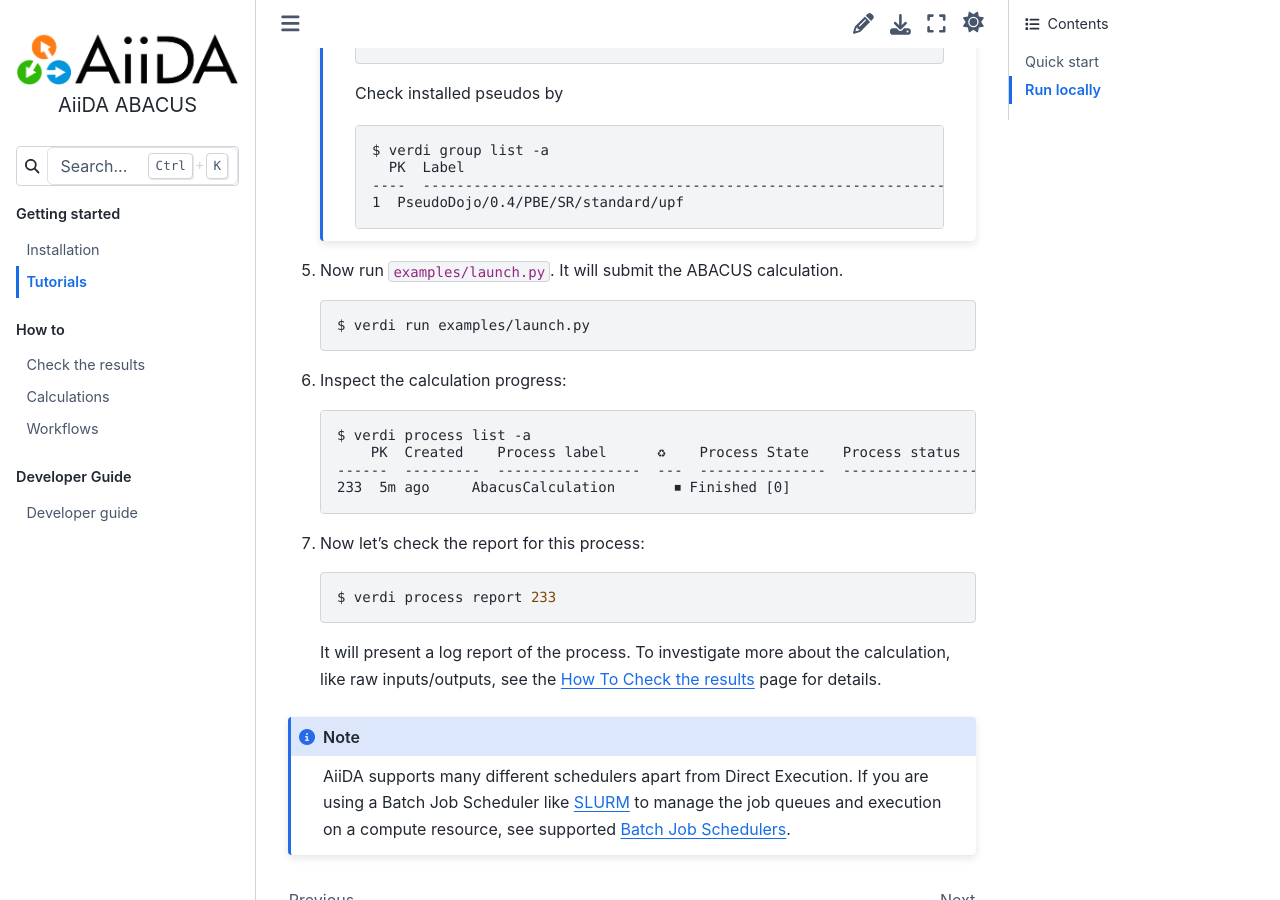
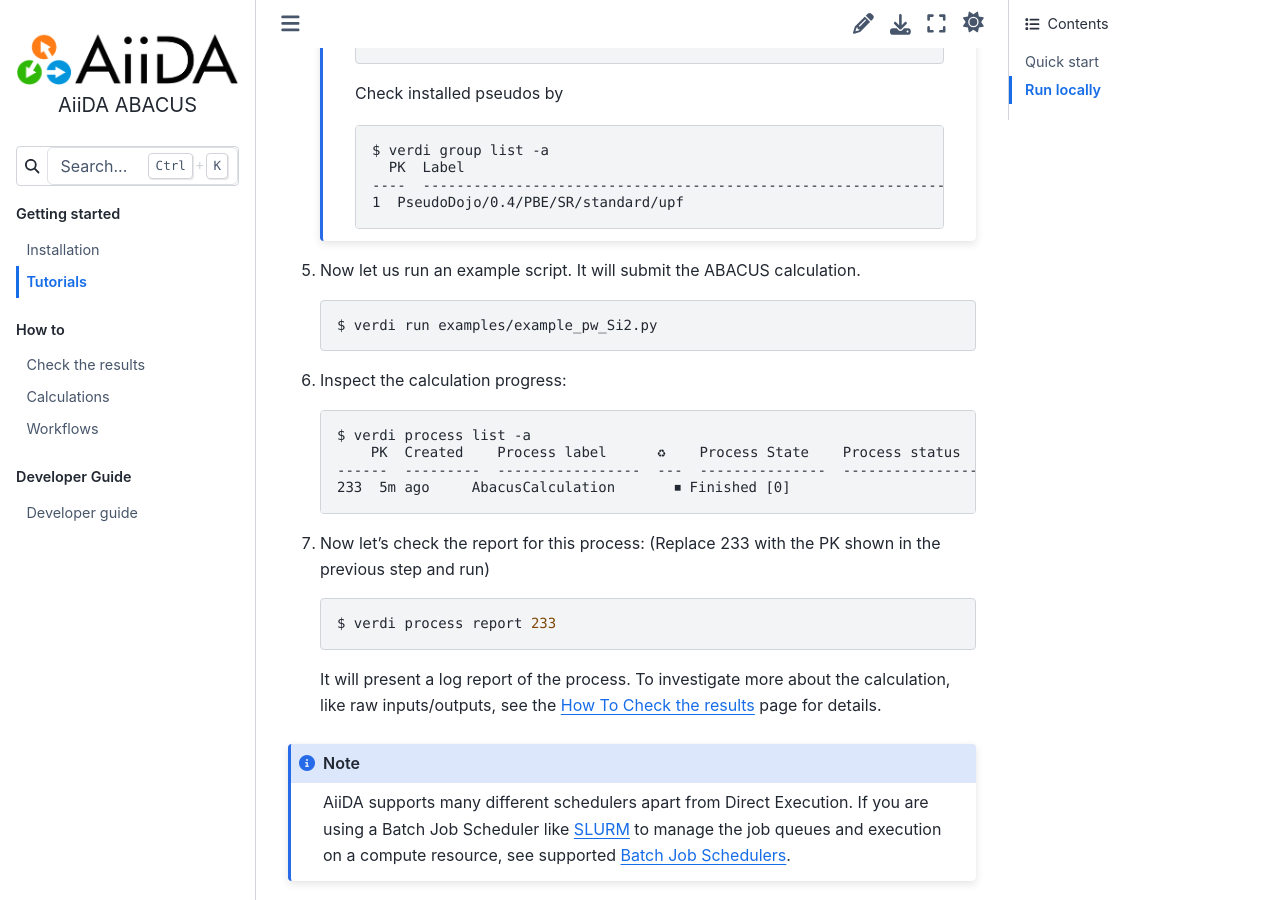
Before and after one commit to MCresearch/aiida-abacus, a Sphinx documentation site: the page built from docs/source/tutorials/index.md, in a window 1280 px wide and 900 px high, scrolled down 3217 px. Built offline with Sphinx 7.4.7 and the Sphinx Book theme 1.1.4, drawn with Linux system fonts in a browser that asks for light colours; pages that are not in the unit, such as notebooks, are missing from menus.

Commit message:
Update script used in tutorial

````diff
--- a/docs/source/tutorials/index.md
+++ b/docs/source/tutorials/index.md
@@ -166,9 +166,9 @@
 ```
 ::: -->
 
-5. Now run `examples/launch.py`. It will submit the ABACUS calculation.
+5. Now let us run an example script. It will submit the ABACUS calculation.
     ```console
-    $ verdi run examples/launch.py
+    $ verdi run examples/example_pw_Si2.py
     ```
 
 6. Inspect the calculation progress:
@@ -179,7 +179,7 @@
     233  5m ago     AbacusCalculation       ⏹ Finished [0]
     ```
 
-7. Now let's check the report for this process:
+7. Now let's check the report for this process: (Replace 233 with the PK shown in the previous step and run)
     ```console
     $ verdi process report 233
     ```
````
Also changed, not shown: docs/source/developer_guide/index.md (+3 -3 lines).
